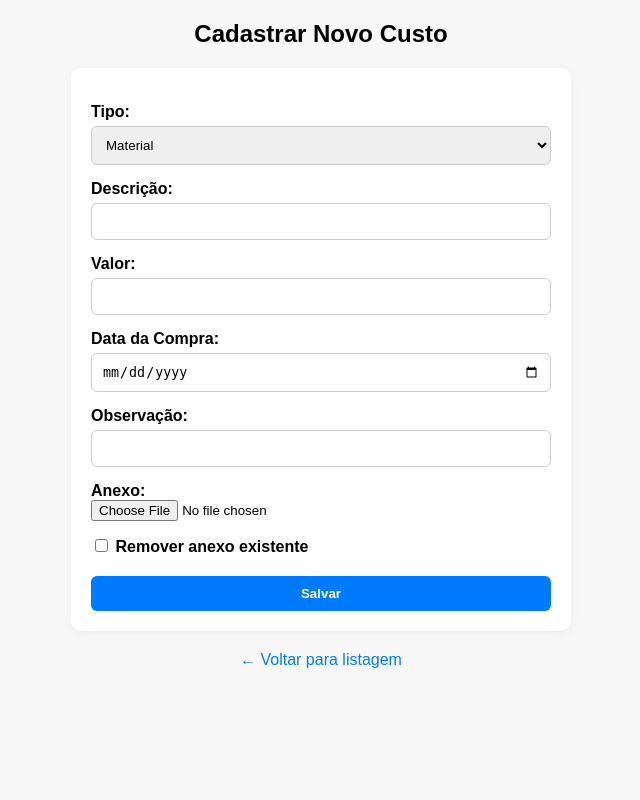
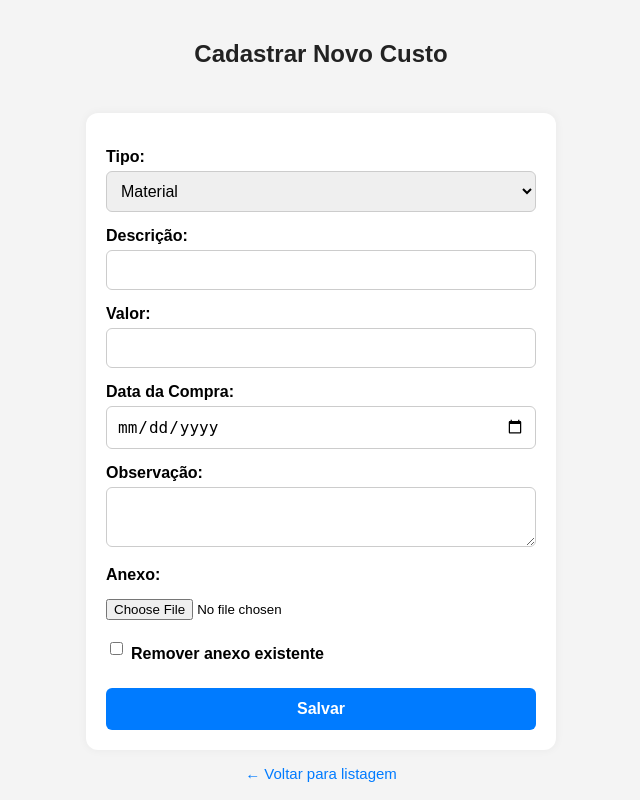
Before and after one commit to RodrigoSchlemper/ObraTia, a Flask app: page /editar in a window 1280 px wide. Shown: the whole page, without its empty margins (319-959 px from the left). Run offline with Flask 3, Linux system fonts and the light colour scheme; some libraries are stand-ins or nearby versions.

Commit message:
Update editar.html

```diff
--- a/templates/editar.html
+++ b/templates/editar.html
@@ -2,59 +2,83 @@
 <html lang="pt-br">
 <head>
   <meta charset="UTF-8">
-  <title id="titulo-pagina">Novo Custo</title>
+  <title>Cadastrar Novo Custo</title>
+  <meta name="viewport" content="width=device-width, initial-scale=1.0">
   <style>
+    * {
+      box-sizing: border-box;
+    }
+
     body {
       font-family: Arial, sans-serif;
-    background-color: #f7f7f7;
       margin: 0;
       padding: 0;
+      background-color: #f4f4f4;
     }
 
     h2 {
       text-align: center;
-    margin-top: 20px;
+      padding: 20px 0 10px;
+      color: #222;
+    }
+
+    .container {
+      max-width: 500px;
+      margin: 0 auto;
+      padding: 15px;
     }
 
     form {
-    width: 100%;
-    max-width: 500px;
-    margin: 20px auto;
-    background: white;
+      background-color: #fff;
+      border-radius: 12px;
       padding: 20px;
-    border-radius: 10px;
-    box-shadow: 0 2px 10px rgba(0,0,0,0.05);
-    box-sizing: border-box;
+      box-shadow: 0 0 10px rgba(0,0,0,0.05);
     }
 
     label {
+      font-weight: bold;
       display: block;
+      margin-bottom: 5px;
       margin-top: 15px;
-    font-weight: bold;
     }
 
     input[type="text"],
     input[type="number"],
     input[type="date"],
-  textarea,
-  select {
+    select,
+    textarea {
       width: 100%;
       padding: 10px;
-    margin-top: 5px;
       border: 1px solid #ccc;
       border-radius: 6px;
-    box-sizing: border-box;
+      font-size: 16px;
+    }
+
+    input[type="file"] {
+      margin-top: 10px;
+    }
+
+    .checkbox-group {
+      display: flex;
+      align-items: center;
+      margin-top: 10px;
+    }
+
+    .checkbox-group input {
+      margin-right: 8px;
     }
 
     button {
-    margin-top: 20px;
+      display: block;
       width: 100%;
-    padding: 10px;
       background-color: #007bff;
-    border: none;
       color: white;
       font-weight: bold;
+      padding: 12px;
+      border: none;
       border-radius: 6px;
+      font-size: 16px;
+      margin-top: 20px;
       cursor: pointer;
     }
 
@@ -62,127 +86,59 @@
       background-color: #0056b3;
     }
 
-  a {
-    display: block;
+    .voltar {
       text-align: center;
-    margin-top: 20px;
+      margin-top: 15px;
+    }
+
+    .voltar a {
       color: #007bff;
       text-decoration: none;
+      font-size: 15px;
     }
 
-  a:hover {
+    .voltar a:hover {
       text-decoration: underline;
-  }
-
-  /* 📱 Responsividade no celular */
-  @media (max-width: 600px) {
-    form {
-      max-width: none;
-      margin: 0;
-      border-radius: 0;
-      padding: 20px;
-      box-shadow: none;
-    }
     }
   </style>
 </head>
 <body>
-  <h2 id="form-titulo">Cadastrar Novo Custo</h2>
-
-  <form id="form" onsubmit="salvar(event)" enctype="multipart/form-data">
-    <input type="hidden" id="id">
-
-    <label for="tipo">Tipo:</label>
-    <select id="tipo">
+  <h2>Cadastrar Novo Custo</h2>
+  <div class="container">
+    <form action="/salvar" method="POST" enctype="multipart/form-data">
+      <label>Tipo:</label>
+      <select name="tipo">
         <option value="Material">Material</option>
-      <option value="Mão de obra">Mão de Obra</option>
+        <option value="Mão de obra">Mão de obra</option>
         <option value="Construtora">Construtora</option>
       </select>
 
-    <label for="descricao">Descrição:</label>
-    <input type="text" id="descricao" required>
+      <label>Descrição:</label>
+      <input type="text" name="descricao">
 
-    <label for="valor">Valor:</label>
-    <input type="number" step="0.01" id="valor" required>
+      <label>Valor:</label>
+      <input type="number" name="valor" step="0.01">
 
-    <label for="data">Data da Compra:</label>
-    <input type="date" id="data" required>
+      <label>Data da Compra:</label>
+      <input type="date" name="data_compra">
 
-    <label for="obs">Observação:</label>
-    <input type="text" id="obs">
+      <label>Observação:</label>
+      <textarea name="observacao" rows="2"></textarea>
 
-    <label for="anexo">Anexo:</label>
-    <input type="file" id="anexo" name="anexo" accept=".pdf,.jpg,.jpeg,.png,.doc,.docx,.xls,.xlsx">
-    <div id="anexo-atual" style="margin-top: 10px;"></div>
-    <label>
-  <input type="checkbox" id="remover-anexo">
-  Remover anexo existente
-</label>
+      <label>Anexo:</label>
+      <input type="file" name="anexo">
+
+      <div class="checkbox-group">
+        <input type="checkbox" name="remover_anexo" value="1">
+        <label for="remover_anexo">Remover anexo existente</label>
+      </div>
 
       <button type="submit">Salvar</button>
     </form>
 
-  <a href="/listar">← Voltar para listagem</a>
-
-  <script>
-    const params = new URLSearchParams(window.location.search);
-    const id = params.get("id");
-    const API = "/custos";
-
-    if (id) {
-      // Atualiza título para modo edição
-      document.getElementById("form-titulo").textContent = "Editar Custo";
-      document.title = "Editar Custo";
-
-      fetch(API)
-        .then(res => res.json())
-        .then(data => {
-          const custo = data.find(c => c.id == id);
-          if (!custo) return;
-
-          document.getElementById('id').value = custo.id;
-          document.getElementById('tipo').value = custo.tipo;
-          document.getElementById('descricao').value = custo.descricao;
-          document.getElementById('valor').value = custo.valor;
-          document.getElementById('data').value = custo.data_compra;
-          document.getElementById('obs').value = custo.observacao || '';
-          if (custo.nome_arquivo) {
-		document.getElementById('anexo-atual').innerHTML =
-		    `<strong>Anexo atual:</strong> <a href="/anexo/${custo.id}" target="_blank">${custo.nome_arquivo}</a>`;
-}
-
-        });
-    }
-
-    function salvar(event) {
-  event.preventDefault();
-  const isEdicao = !!id;
-
-  const formData = new FormData();
-  formData.append("tipo", document.getElementById("tipo").value);
-  formData.append("descricao", document.getElementById("descricao").value);
-  formData.append("valor", document.getElementById("valor").value);
-  formData.append("data_compra", document.getElementById("data").value);
-  formData.append("observacao", document.getElementById("obs").value);
-  formData.append("remover_anexo", document.getElementById("remover-anexo").checked);
-
-  const anexo = document.getElementById("anexo").files[0];
-  if (anexo) {
-    formData.append("anexo", anexo);
-  }
-
-  const url = isEdicao ? `${API}/${id}` : API;
-  const method = isEdicao ? "PUT" : "POST";
-
-  fetch(url, {
-    method: method,
-    body: formData
-  }).then(() => {
-    window.location.href = "/listar";
-  });
-}
-
-
-  </script>
+    <div class="voltar">
+      <a href="/listar">&larr; Voltar para listagem</a>
+    </div>
+  </div>
 </body>
 </html>
```
Lines whose indentation alone changed are shown as unchanged.
